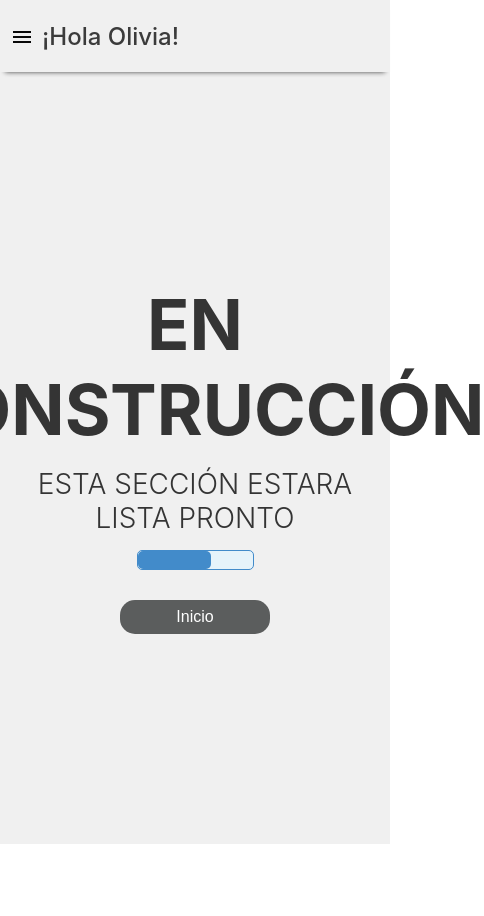
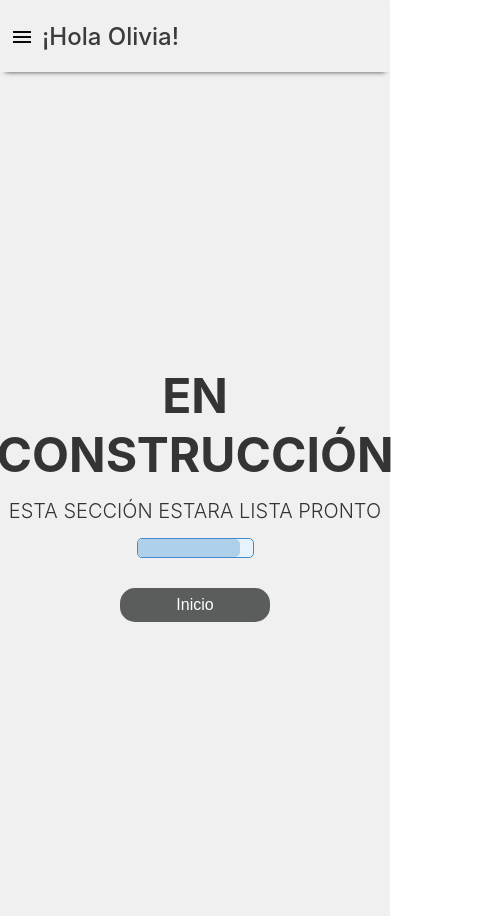
Before and after one commit to JoaquinVarelaCenco/Dashboard-Equipo1, a React (Create React App) app: page /profile in a window 390 px wide. Shown: the whole page, 484 px wide, since content can reach past the window. Before the commit the page ends 844 px from the top, so only its background shows below. Built offline with nearby package versions, Linux system fonts and the light colour scheme; no server answers.

Commit message:
Correcciones de css en la pagina NoImplemented y alto de Home

```diff
--- a/src/App.css
+++ b/src/App.css
@@ -52,17 +52,3 @@ a{
   text-decoration: none;
 }
 /* No se tiene q aplicar a los botones con clase headerBtn  */
-button{
-  border: none;
-}
-
-button{
-  color: var(--clear-Background);
-  background-color: var(--clear-Black);
-}
-
-.dark button{
-    border: none;
-    background-color: var(--clear-Black);
-    color: var(--dark-Color);
-  }
--- a/src/components/HeaderProducts/HeaderProducts.css
+++ b/src/components/HeaderProducts/HeaderProducts.css
@@ -1,6 +1,10 @@
 /* HEADER PRODUCTS */
 .search-container__btnImage{
     opacity: .6;
+}
+
+.dark .search-container__btnSearch{
+    background-color: var(--clear-BlackLight);
 }
 
 .headerProducts{
--- a/src/components/HomeCard/HomeCard.css
+++ b/src/components/HomeCard/HomeCard.css
@@ -32,11 +32,9 @@
 }
 
 .itemRow__buttons button{
-    background-color: #5b5d5d ;
     border: none;
     padding: 8px 10px;
     font-size: 14px;
-    color: white;
     border-radius: 15px;
 }
 
--- /dev/null
+++ b/src/components/button/Button.css
@@ -0,0 +1,13 @@
+button{
+    border: none;
+}
+
+button{
+color: var(--clear-Background);
+background-color: var(--clear-Black);
+}
+
+.dark button{
+    background-color: var(--clear-Black);
+    color: var(--dark-Color);
+}
--- a/src/components/button/Button.js
+++ b/src/components/button/Button.js
@@ -1,3 +1,4 @@
+import "./Button.css";
 
 const Button = (props) => {
 
--- a/src/pages/Home/Home.css
+++ b/src/pages/Home/Home.css
@@ -6,7 +6,7 @@
 .home-charts{
     display: flex;
     width: 100%;
-    min-height: 100vh;
+    min-height: 60vh;
     padding: 10px;
     margin-top: 40px;
 }
--- a/src/pages/NoImplemented/NoImplemented.css
+++ b/src/pages/NoImplemented/NoImplemented.css
@@ -5,15 +5,17 @@
     justify-content: center;
     text-align: center;
     gap: 15px;
-    height: calc(100vh - 72px);
+    min-height: calc(100vh - 72px);
+    margin-top: 72px;
+    height: 100vh;
     width: 100%;
-    /* color: rgb(199, 199, 199); */
 }
 
 .noImplemented h3{
-    font-size: 70px;
+    font-size: 4.5rem;
     text-transform: uppercase;
 }
+
 .noImplemented h3 span{
     display: block;
 }
@@ -42,21 +44,24 @@
     transition: width 0.25s;
     border-radius: 5px;
     animation-name: loopProgress;
-    animation-duration: 4s;
+    animation-duration: 6s;
     animation-iteration-count: infinite;
+    animation-timing-function: ease-in-out;
 }
 
 @keyframes loopProgress {
     0%{
-        width: 0%;
+        width: 10%;
+    }
+    70%{
+        opacity: 1;
     }
 
     100%{
-        width: 100%;
+        width: 90%;
+        opacity: .2;
     }
 }
-
-
 
 .noImplemented button{
     background-color: #5b5d5d ;
@@ -68,3 +73,20 @@
     border-radius: 15px;
     min-width: 150px;
 }
+
+@media ( max-width:560px){
+    .noImplemented h3{
+        font-size: 3rem;
+    }
+
+    .noImplemented p{
+        font-size: 20px;
+    }
+}
+
+@media ( max-width:360px){
+    .noImplemented h3{
+        font-size: 2rem;
+    }
+
+}
```
Also changed, not shown: src/pages/Home/Home.js (line endings or trailing spaces).
